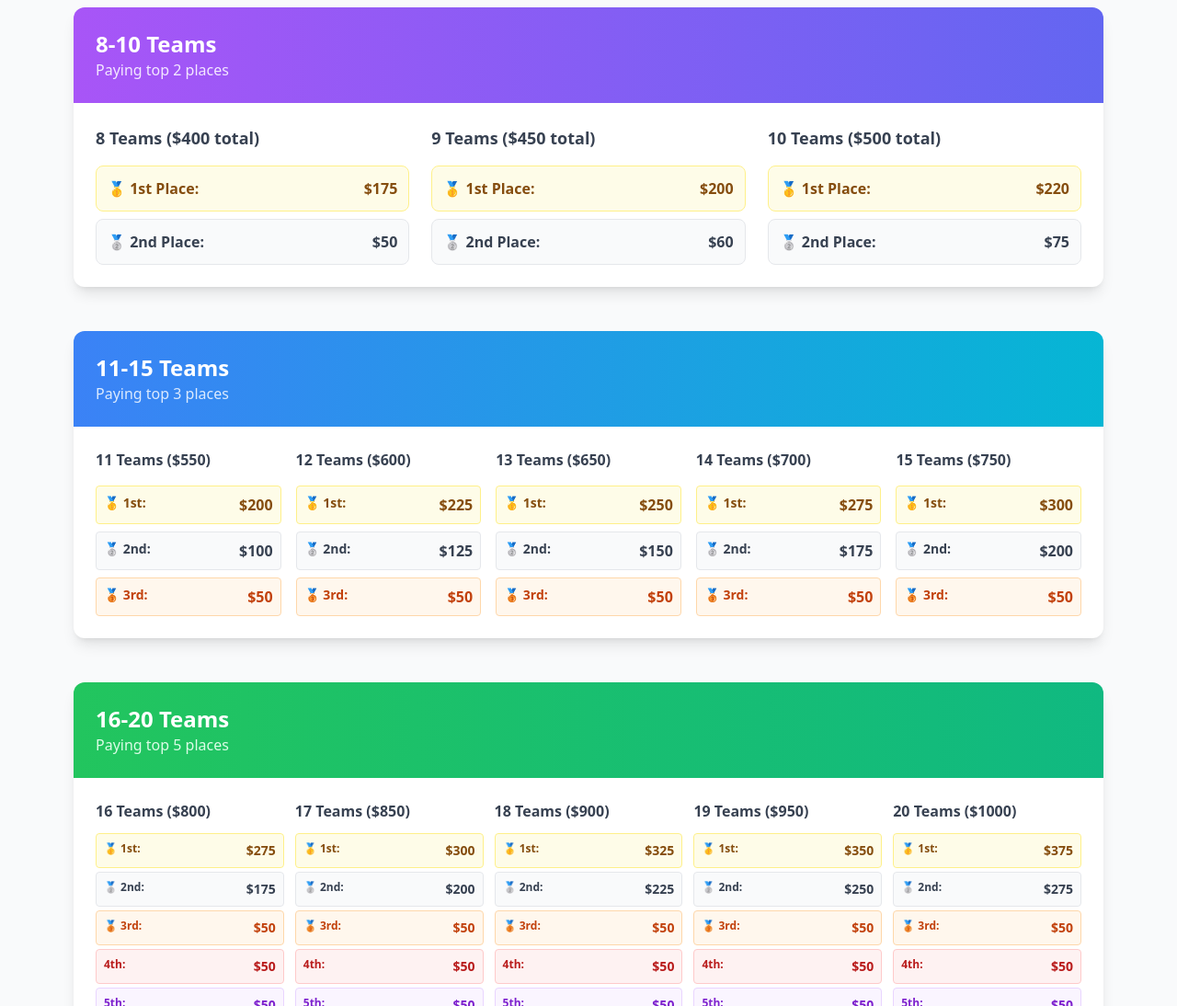
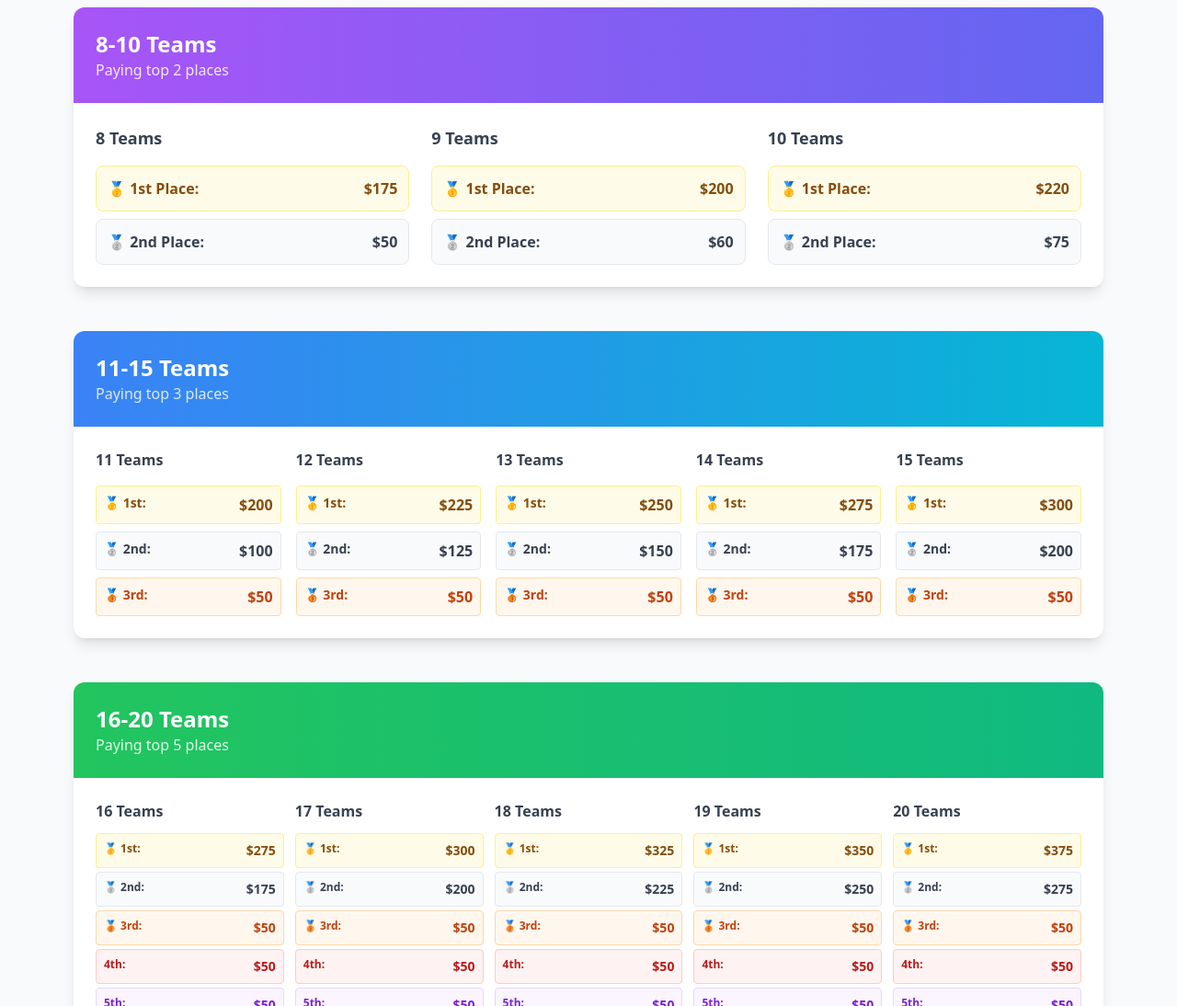
Before and after one commit to beachbakyard/beachbakyard, a plain HTML site: page index.html in a window 1280 px wide. Shown: the part 300-1394 px from the top of the page at 92% size. Drawn offline with nearby package versions, Linux system fonts and the light colour scheme.

Commit message:
Update index.html

```diff
--- a/index.html
+++ b/index.html
@@ -43,7 +43,7 @@
         <div class="p-6">
           <div class="grid grid-cols-1 md:grid-cols-3 gap-6">
             <div class="space-y-4">
-              <h4 class="font-semibold text-lg text-gray-700">8 Teams ($400 total)</h4>
+              <h4 class="font-semibold text-lg text-gray-700">8 Teams</h4>
               <div class="space-y-2">
                 <div class="flex justify-between p-3 bg-yellow-50 rounded-lg border border-yellow-200">
                   <span class="font-semibold text-yellow-800">🥇 1st Place:</span>
@@ -56,7 +56,7 @@
               </div>
             </div>
             <div class="space-y-4">
-              <h4 class="font-semibold text-lg text-gray-700">9 Teams ($450 total)</h4>
+              <h4 class="font-semibold text-lg text-gray-700">9 Teams</h4>
               <div class="space-y-2">
                 <div class="flex justify-between p-3 bg-yellow-50 rounded-lg border border-yellow-200">
                   <span class="font-semibold text-yellow-800">🥇 1st Place:</span>
@@ -69,7 +69,7 @@
               </div>
             </div>
             <div class="space-y-4">
-              <h4 class="font-semibold text-lg text-gray-700">10 Teams ($500 total)</h4>
+              <h4 class="font-semibold text-lg text-gray-700">10 Teams</h4>
               <div class="space-y-2">
                 <div class="flex justify-between p-3 bg-yellow-50 rounded-lg border border-yellow-200">
                   <span class="font-semibold text-yellow-800">🥇 1st Place:</span>
@@ -94,7 +94,7 @@
         <div class="p-6">
           <div class="grid grid-cols-1 md:grid-cols-5 gap-4">
             <div class="space-y-4">
-              <h4 class="font-semibold text-base text-gray-700">11 Teams ($550)</h4>
+              <h4 class="font-semibold text-base text-gray-700">11 Teams</h4>
               <div class="space-y-2">
                 <div class="flex justify-between p-2 bg-yellow-50 rounded border border-yellow-200">
                   <span class="font-semibold text-yellow-800 text-sm">🥇 1st:</span>
@@ -111,7 +111,7 @@
               </div>
             </div>
             <div class="space-y-4">
-              <h4 class="font-semibold text-base text-gray-700">12 Teams ($600)</h4>
+              <h4 class="font-semibold text-base text-gray-700">12 Teams</h4>
               <div class="space-y-2">
                 <div class="flex justify-between p-2 bg-yellow-50 rounded border border-yellow-200">
                   <span class="font-semibold text-yellow-800 text-sm">🥇 1st:</span>
@@ -128,7 +128,7 @@
               </div>
             </div>
             <div class="space-y-4">
-              <h4 class="font-semibold text-base text-gray-700">13 Teams ($650)</h4>
+              <h4 class="font-semibold text-base text-gray-700">13 Teams</h4>
               <div class="space-y-2">
                 <div class="flex justify-between p-2 bg-yellow-50 rounded border border-yellow-200">
                   <span class="font-semibold text-yellow-800 text-sm">🥇 1st:</span>
@@ -145,7 +145,7 @@
               </div>
             </div>
             <div class="space-y-4">
-              <h4 class="font-semibold text-base text-gray-700">14 Teams ($700)</h4>
+              <h4 class="font-semibold text-base text-gray-700">14 Teams</h4>
               <div class="space-y-2">
                 <div class="flex justify-between p-2 bg-yellow-50 rounded border border-yellow-200">
                   <span class="font-semibold text-yellow-800 text-sm">🥇 1st:</span>
@@ -162,7 +162,7 @@
               </div>
             </div>
             <div class="space-y-4">
-              <h4 class="font-semibold text-base text-gray-700">15 Teams ($750)</h4>
+              <h4 class="font-semibold text-base text-gray-700">15 Teams</h4>
               <div class="space-y-2">
                 <div class="flex justify-between p-2 bg-yellow-50 rounded border border-yellow-200">
                   <span class="font-semibold text-yellow-800 text-sm">🥇 1st:</span>
@@ -191,7 +191,7 @@
         <div class="p-6">
           <div class="grid grid-cols-1 md:grid-cols-5 gap-3">
             <div class="space-y-3">
-              <h4 class="font-semibold text-base text-gray-700">16 Teams ($800)</h4>
+              <h4 class="font-semibold text-base text-gray-700">16 Teams</h4>
               <div class="space-y-1">
                 <div class="flex justify-between p-2 bg-yellow-50 rounded border border-yellow-200">
                   <span class="font-semibold text-yellow-800 text-xs">🥇 1st:</span>
@@ -216,7 +216,7 @@
               </div>
             </div>
             <div class="space-y-3">
-              <h4 class="font-semibold text-base text-gray-700">17 Teams ($850)</h4>
+              <h4 class="font-semibold text-base text-gray-700">17 Teams</h4>
               <div class="space-y-1">
                 <div class="flex justify-between p-2 bg-yellow-50 rounded border border-yellow-200">
                   <span class="font-semibold text-yellow-800 text-xs">🥇 1st:</span>
@@ -241,7 +241,7 @@
               </div>
             </div>
             <div class="space-y-3">
-              <h4 class="font-semibold text-base text-gray-700">18 Teams ($900)</h4>
+              <h4 class="font-semibold text-base text-gray-700">18 Teams</h4>
               <div class="space-y-1">
                 <div class="flex justify-between p-2 bg-yellow-50 rounded border border-yellow-200">
                   <span class="font-semibold text-yellow-800 text-xs">🥇 1st:</span>
@@ -266,7 +266,7 @@
               </div>
             </div>
             <div class="space-y-3">
-              <h4 class="font-semibold text-base text-gray-700">19 Teams ($950)</h4>
+              <h4 class="font-semibold text-base text-gray-700">19 Teams</h4>
               <div class="space-y-1">
                 <div class="flex justify-between p-2 bg-yellow-50 rounded border border-yellow-200">
                   <span class="font-semibold text-yellow-800 text-xs">🥇 1st:</span>
@@ -291,7 +291,7 @@
               </div>
             </div>
             <div class="space-y-3">
-              <h4 class="font-semibold text-base text-gray-700">20 Teams ($1000)</h4>
+              <h4 class="font-semibold text-base text-gray-700">20 Teams</h4>
               <div class="space-y-1">
                 <div class="flex justify-between p-2 bg-yellow-50 rounded border border-yellow-200">
                   <span class="font-semibold text-yellow-800 text-xs">🥇 1st:</span>
```
